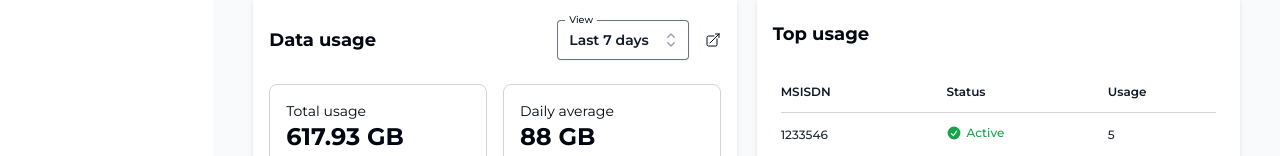
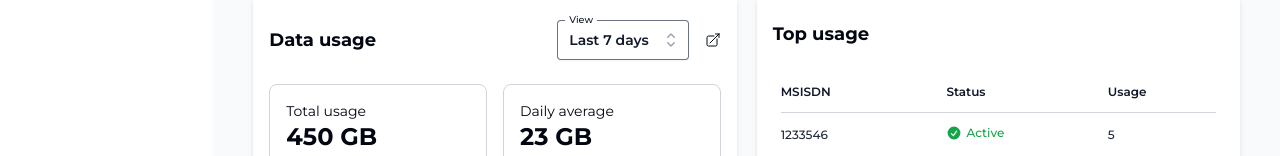
Before and after one commit to arpansaha1300/unit-assessment-3, a React (Vite) app: page / in a window 1280 px wide. Shown: the part 644-800 px from the top of the page. Built offline with nearby package versions, Linux system fonts and the light colour scheme.

Commit message:
use mock data in bar chart

```diff
--- a/src/assets/data.ts
+++ b/src/assets/data.ts
@@ -59,81 +59,78 @@ export const dataUsageDefaultData = {
   dataUsageGraphResponse: [
     {
       financialAccountNumber: '974000557',
-      totalDataUsage: 0.0,
-      dataAverage: 0.0,
+      totalDataUsage: 450.0,
+      dataAverage: 23.0,
       dataUsage: [
-        {
-          date: '2024-07-09 00:00:00',
-          month: null,
-          dataUsage: 0.0,
-        },
-
-        {
-          date: '2024-07-10 00:00:00',
-          month: null,
-          dataUsage: 0.0,
-        },
-        {
-          date: '2024-07-11 00:00:00',
-          month: null,
-          dataUsage: 3333,
-        },
-        {
-          date: '2024-07-12 00:00:00',
-          month: null,
-          dataUsage: 1234,
-        },
-        {
-          date: '2024-07-13 00:00:00',
-          month: null,
-          dataUsage: 4567,
-        },
-        {
-          date: '2024-07-14 00:00:00',
-          month: null,
-          dataUsage: 4535,
-        },
-        {
-          date: '2024-07-15 00:00:00',
-          month: null,
-          dataUsage: 1279,
-        },
-        {
-          date: '2024-07-16 00:00:00',
-          month: null,
-          dataUsage: 964,
-        },
-        {
-          date: '2024-07-17 00:00:00',
-          month: null,
-          dataUsage: 567,
-        },
-        {
-          date: '2024-07-18 00:00:00',
-          month: null,
-          dataUsage: 3333,
-        },
-        {
-          date: '2024-07-19 00:00:00',
-          month: null,
-          dataUsage: 6777,
-        },
-        {
-          date: '2024-07-20 00:00:00',
-          month: null,
-          dataUsage: 4546,
-        },
-
-        {
-          date: '2024-07-21 00:00:00',
-          month: null,
-          dataUsage: 5000,
-        },
-        {
-          date: '2024-07-22 00:00:00',
-          month: null,
-          dataUsage: 0.0,
-        },
+        { date: '2024-01-15 14:23:18', month: null, dataUsage: 3245 },
+        { date: '2024-02-22 08:12:45', month: null, dataUsage: 1876 },
+        { date: '2024-03-10 19:45:30', month: null, dataUsage: 5678 },
+        { date: '2024-04-05 11:30:00', month: null, dataUsage: 2109 },
+        { date: '2024-05-18 22:15:12', month: null, dataUsage: 4567 },
+        { date: '2024-06-07 16:40:55', month: null, dataUsage: 3890 },
+        { date: '2024-03-02 20:30:10', month: null, dataUsage: 2987 },
+        { date: '2024-06-17 17:55:40', month: null, dataUsage: 5432 },
+        { date: '2024-01-03 10:15:22', month: null, dataUsage: 2345 },
+        { date: '2024-02-14 13:40:50', month: null, dataUsage: 3567 },
+        { date: '2024-03-25 07:30:15', month: null, dataUsage: 4789 },
+        { date: '2024-04-18 21:05:33', month: null, dataUsage: 3210 },
+        { date: '2024-05-09 15:20:45', month: null, dataUsage: 5678 },
+        { date: '2024-06-30 11:55:18', month: null, dataUsage: 4321 },
+        { date: '2024-07-12 18:10:27', month: null, dataUsage: 6543 },
+        { date: '2024-01-28 14:30:40', month: null, dataUsage: 2109 },
+        { date: '2024-02-07 20:25:12', month: null, dataUsage: 4567 },
+        { date: '2024-03-19 12:50:30', month: null, dataUsage: 3789 },
+        { date: '2024-04-02 16:35:48', month: null, dataUsage: 5432 },
+        { date: '2024-05-21 08:15:22', month: null, dataUsage: 2876 },
+        { date: '2024-06-11 19:40:15', month: null, dataUsage: 4123 },
+        { date: '2024-07-04 11:20:33', month: null, dataUsage: 3654 },
+        { date: '2024-01-09 22:45:10', month: null, dataUsage: 2345 },
+        { date: '2024-02-28 13:30:25', month: null, dataUsage: 4567 },
+        { date: '2024-03-07 10:15:40', month: null, dataUsage: 3210 },
+        { date: '2024-04-26 15:50:18', month: null, dataUsage: 5678 },
+        { date: '2024-05-13 09:25:33', month: null, dataUsage: 3456 },
+        { date: '2024-06-24 20:40:55', month: null, dataUsage: 4789 },
+        { date: '2024-07-17 12:10:22', month: null, dataUsage: 3987 },
+        { date: '2024-01-20 11:55:30', month: null, dataUsage: 2678 },
+        { date: '2024-02-11 16:20:15', month: null, dataUsage: 4321 },
+        { date: '2024-03-30 08:45:40', month: null, dataUsage: 3543 },
+        { date: '2024-04-14 21:10:22', month: null, dataUsage: 5876 },
+        { date: '2024-05-27 14:35:55', month: null, dataUsage: 3109 },
+        { date: '2024-06-08 19:50:33', month: null, dataUsage: 4567 },
+        { date: '2024-07-21 10:15:18', month: null, dataUsage: 3789 },
+        { date: '2024-01-12 17:25:22', month: null, dataUsage: 2876 },
+        { date: '2024-02-25 09:50:48', month: null, dataUsage: 4123 },
+        { date: '2024-03-16 22:15:33', month: null, dataUsage: 3654 },
+        { date: '2024-04-29 13:40:10', month: null, dataUsage: 5987 },
+        { date: '2024-05-10 18:05:25', month: null, dataUsage: 2345 },
+        { date: '2024-06-22 11:30:40', month: null, dataUsage: 4567 },
+        { date: '2024-07-05 16:55:18', month: null, dataUsage: 3210 },
+        { date: '2024-01-31 20:45:55', month: null, dataUsage: 3456 },
+        { date: '2024-02-19 12:10:22', month: null, dataUsage: 4789 },
+        { date: '2024-03-04 17:35:48', month: null, dataUsage: 3987 },
+        { date: '2024-04-23 09:50:33', month: null, dataUsage: 5234 },
+        { date: '2024-05-06 15:15:10', month: null, dataUsage: 2678 },
+        { date: '2024-06-27 21:40:25', month: null, dataUsage: 4321 },
+        { date: '2024-07-10 13:05:40', month: null, dataUsage: 3543 },
+        { date: '2024-01-07 10:55:33', month: null, dataUsage: 3109 },
+        { date: '2024-02-16 16:20:55', month: null, dataUsage: 4567 },
+        { date: '2024-03-28 08:45:22', month: null, dataUsage: 3789 },
+        { date: '2024-04-11 21:10:48', month: null, dataUsage: 5432 },
+        { date: '2024-05-24 13:35:33', month: null, dataUsage: 2876 },
+        { date: '2024-06-05 19:00:10', month: null, dataUsage: 4123 },
+        { date: '2024-07-18 11:25:25', month: null, dataUsage: 3654 },
+        { date: '2024-01-23 09:15:18', month: null, dataUsage: 2345 },
+        { date: '2024-02-04 14:40:33', month: null, dataUsage: 4567 },
+        { date: '2024-03-13 20:05:55', month: null, dataUsage: 3210 },
+        { date: '2024-04-08 12:30:22', month: null, dataUsage: 5678 },
+        { date: '2024-05-31 17:55:48', month: null, dataUsage: 3456 },
+        { date: '2024-08-01 11:30:45', month: null, dataUsage: 4567 },
+        { date: '2024-07-31 14:20:30', month: null, dataUsage: 3298 },
+        { date: '2024-07-30 09:15:22', month: null, dataUsage: 5432 },
+        { date: '2024-07-29 09:05:33', month: null, dataUsage: 6234 },
+        { date: '2024-07-28 13:10:55', month: null, dataUsage: 4123 },
+        { date: '2024-07-27 10:05:33', month: null, dataUsage: 3765 },
+        { date: '2024-07-26 17:40:20', month: null, dataUsage: 5098 },
       ],
     },
   ],
--- a/src/components/common/SelectMenu.tsx
+++ b/src/components/common/SelectMenu.tsx
@@ -1,6 +1,5 @@
 'use client'
 
-import { useState } from 'react'
 import {
   Label,
   Listbox,
@@ -14,18 +13,20 @@ import classNames from '~/utils/classNames'
 interface ListItem {
   id: number
   name: string
+  value: number
+  unit: any
 }
 
 interface SelectMenuProps {
   list: ListItem[]
   label: string
+  selected: ListItem
+  setSelected: React.Dispatch<React.SetStateAction<ListItem>>
   srOnlyLabel?: boolean
 }
 
 export default function SelectMenu(props: Readonly<SelectMenuProps>) {
-  const { list, label, srOnlyLabel = false } = props
-
-  const [selected, setSelected] = useState(list[0])
+  const { list, label, srOnlyLabel = false, selected, setSelected } = props
 
   return (
     <Listbox
--- a/src/components/internet-of-things/DataUsage.tsx
+++ b/src/components/internet-of-things/DataUsage.tsx
@@ -1,17 +1,66 @@
+import { useEffect, useMemo, useState } from 'react'
 import { ArrowTopRightOnSquareIcon } from '@heroicons/react/24/outline'
+import { isWithinInterval, subDays, subMonths } from 'date-fns'
 import Card from '~common/Card'
 import SelectMenu from '~common/SelectMenu'
 import Stats from './Stats'
 import BarChart from './BarChart'
+import { dataUsageDefaultData } from '~/assets/data'
+import kFormatter from '~/utils/kFormatter'
+import { SubDateUnit } from './types'
+import formatDate from '~/utils/formatDate'
+
+type TDataUsage =
+  (typeof dataUsageDefaultData.dataUsageGraphResponse)[number]['dataUsage']
 
 export default function DataUsage() {
+  const [data] = useState(dataUsageDefaultData.dataUsageGraphResponse[0])
+  const [filteredDataUsage, setFilteredDataUsage] = useState(
+    [] as unknown as TDataUsage
+  )
+
+  const [selected, setSelected] = useState(selectMenulist[0])
+
+  useEffect(() => {
+    const today = new Date()
+    const startDate = getStartDate(selected.value, selected.unit)
+    let newList = data.dataUsage.filter(item => {
+      const currDate = new Date(item.date)
+      return isWithinInterval(currDate, { start: startDate, end: today })
+    })
+    if (selected.unit === SubDateUnit.MONTH) {
+      newList = aggregateDataUsage(newList)
+    }
+    sortByDate(newList)
+    setFilteredDataUsage(newList)
+  }, [data.dataUsage, selected])
+
+  const stats = useMemo(
+    () => [
+      {
+        name: 'Total usage',
+        value: `${kFormatter(data.totalDataUsage)} GB`,
+      },
+      {
+        name: 'Daily average',
+        value: `${kFormatter(data.dataAverage)} GB`,
+      },
+    ],
+    [data]
+  )
+
   return (
     <section className="h-full">
       <Card className="flex flex-col h-full">
         <div className="py-2 flex items-center justify-between">
           <h2 className="text-lg font-bold">Data usage</h2>
           <div className="flex items-center gap-4">
-            <SelectMenu label="View" list={list} />
+            <SelectMenu
+              label="View"
+              list={selectMenulist}
+              selected={selected}
+              setSelected={setSelected}
+            />
 
             <ArrowTopRightOnSquareIcon className="flex-shrink-0 size-4" />
           </div>
@@ -20,35 +69,69 @@ export default function DataUsage() {
         <Stats stats={stats} columns={2} className="mt-4" />
 
         <div className="flex-grow mt-10 w-full min-h-64">
-          <BarChart />
+          <BarChart
+            data={filteredDataUsage}
+            xKey="date"
+            labelKey="dataUsage"
+            xUnit={selected.unit}
+          />
         </div>
       </Card>
     </section>
   )
 }
 
-const stats = [
-  {
-    name: 'Total usage',
-    value: '617.93 GB',
-  },
-  {
-    name: 'Daily average',
-    value: '88 GB',
-  },
-]
+function getStartDate(value: number, unit: SubDateUnit) {
+  const today = new Date()
 
-const list = [
+  if (unit === SubDateUnit.DAY) {
+    return subDays(today, value)
+  }
+
+  return subMonths(today, value)
+}
+
+function aggregateDataUsage(list: TDataUsage) {
+  const monthMap: Record<string, TDataUsage[number]> = {}
+
+  for (const item of list) {
+    const month = formatDate(item.date, 'MMM')
+    if (typeof monthMap[month] === 'undefined') {
+      monthMap[month] = { date: item.date, month: null, dataUsage: 0 }
+    }
+    monthMap[month].dataUsage += item.dataUsage
+  }
+
+  return Object.values(monthMap)
+}
+
+function sortByDate(array: TDataUsage) {
+  return array.sort((a, b) => {
+    const dateA = new Date(a.date)
+    const dateB = new Date(b.date)
+    if (dateA < dateB) return -1
+    if (dateA > dateB) return 1
+    return 0
+  })
+}
+
+const selectMenulist = [
   {
     id: 1,
     name: 'Last 7 days',
+    value: 7,
+    unit: SubDateUnit.DAY,
   },
   {
     id: 2,
     name: 'Last 3 months',
+    value: 7,
+    unit: SubDateUnit.MONTH,
   },
   {
     id: 3,
     name: 'Last 6 months',
+    value: 7,
+    unit: SubDateUnit.MONTH,
   },
 ]
--- /dev/null
+++ b/src/components/internet-of-things/types.ts
@@ -0,0 +1,4 @@
+export enum SubDateUnit {
+  DAY,
+  MONTH,
+}
```
Also changed, not shown: src/components/internet-of-things/BarChart.tsx (+69 -52 lines).
